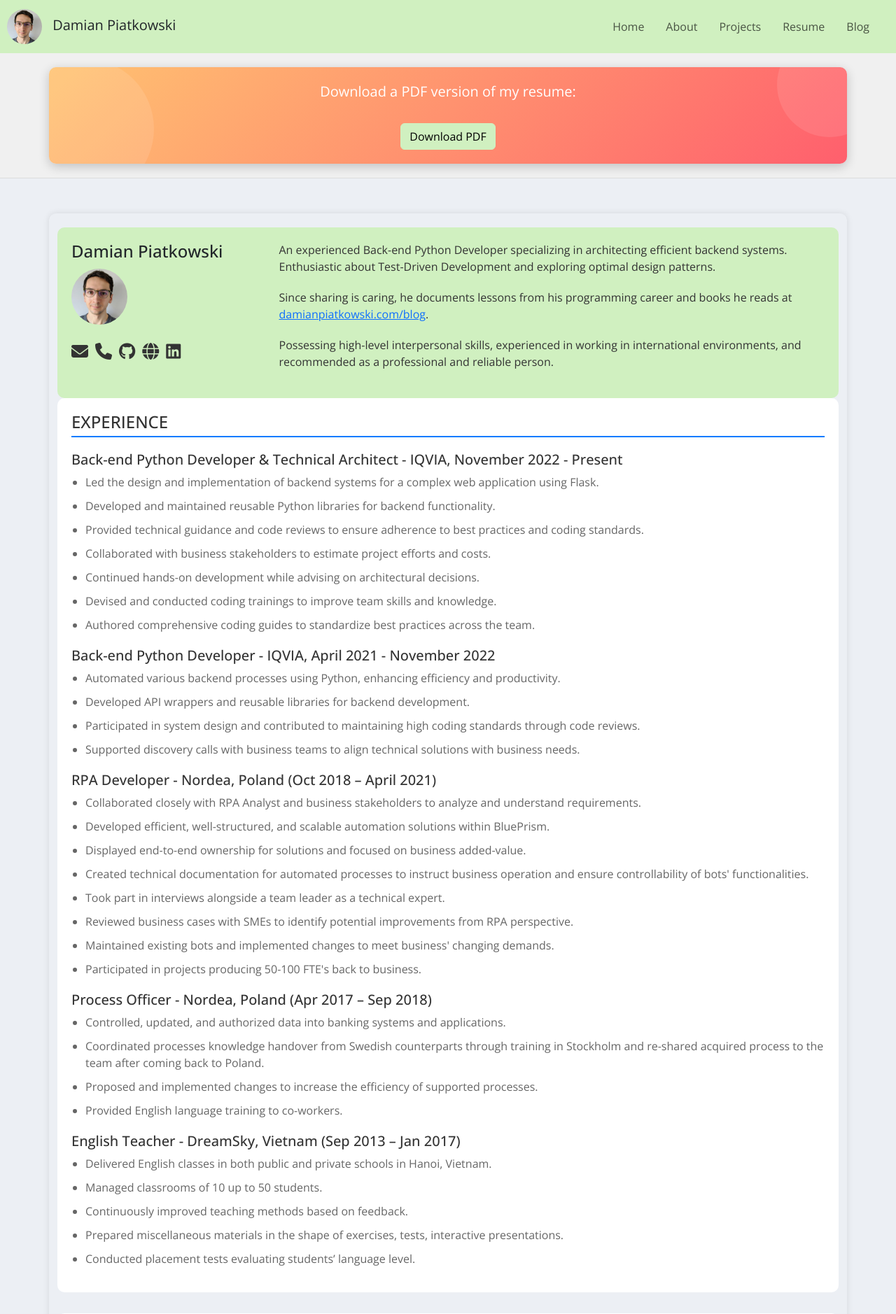
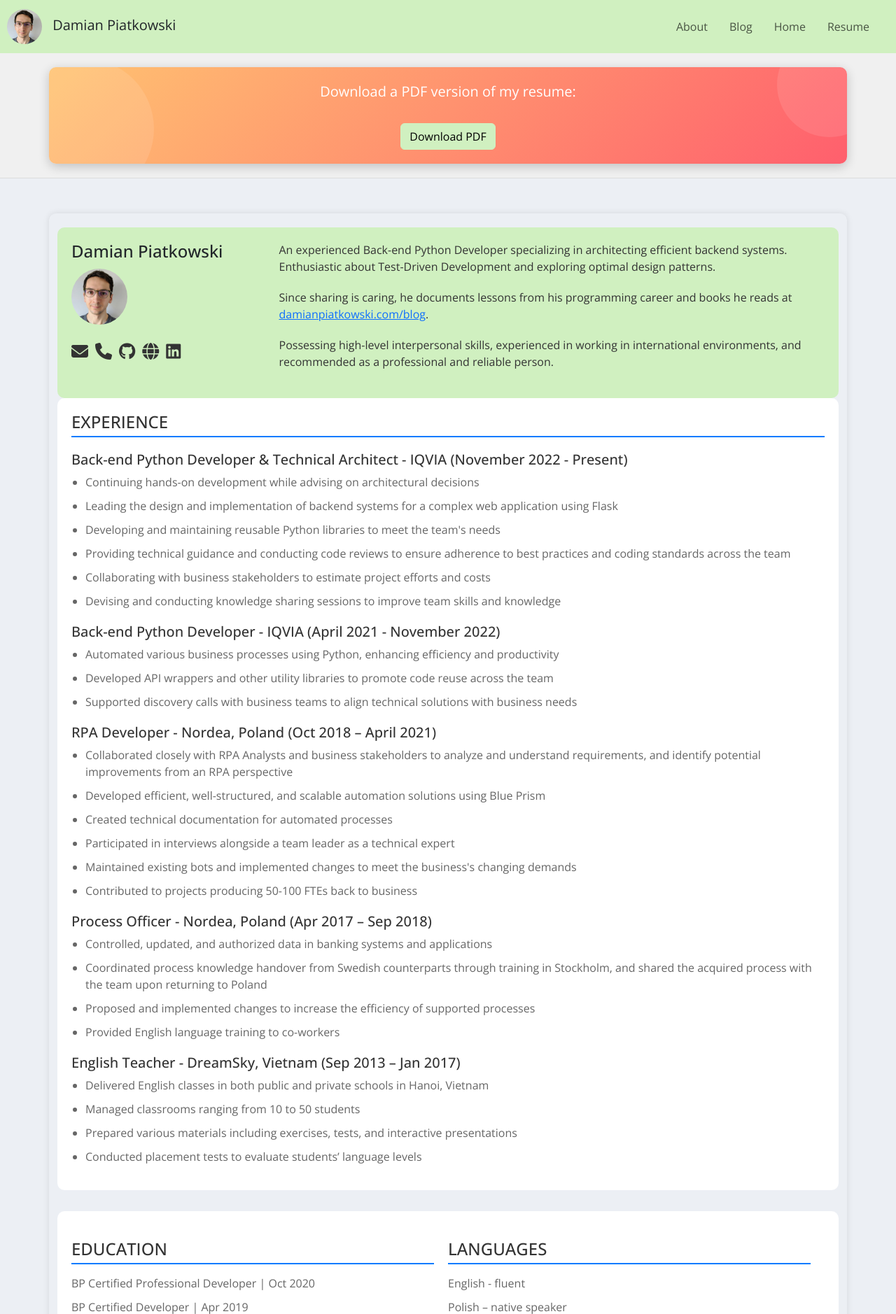
Before and after one commit to damian-j-piatkowski/damianpiatkowski.com, a Flask app: page /resume in a window 1280 px wide. Shown: the top 1878 px of the page at 70% size. Run offline with Flask 3, Linux system fonts and the light colour scheme.

Commit message:
Polished resume.html.

```diff
--- a/templates/base.html
+++ b/templates/base.html
@@ -16,7 +16,7 @@
 </head>
 <body class="open-sans"> <!-- Apply the open-sans class to the body -->
     <nav class="navbar navbar-expand-lg navbar-light custom-green-bg">
-        <a class="navbar-brand" href="#about">
+        <a class="navbar-brand" href="about-me">
             <img src="{{ url_for('static', filename='images/navbar_profile.jpg') }}" alt="Profile Picture">
             Damian Piatkowski
         </a>
@@ -26,19 +26,16 @@
         <div class="collapse navbar-collapse" id="navbarNav">
             <ul class="navbar-nav ms-auto">
                 <li class="nav-item">
+                    <a class="nav-link" href="about-me" id="about_link">About</a>
+                </li>
+                <li class="nav-item">
+                    <a class="nav-link" href="/blog" id="blog_link">Blog</a>
+                </li>
+                <li class="nav-item">
                     <a class="nav-link" href="/" id="home_link">Home</a>
                 </li>
                 <li class="nav-item">
-                    <a class="nav-link" href="about-me" id="about_link">About</a>
-                </li>
-                <li class="nav-item">
-                    <a class="nav-link" href="#" id="projects_link">Projects</a>
-                </li>
-                <li class="nav-item">
-                    <a class="nav-link" href="#" id="resume_link">Resume</a>
-                </li>
-                <li class="nav-item">
-                    <a class="nav-link" href="#" id="blog_link">Blog</a>
+                    <a class="nav-link" href="/resume" id="resume_link">Resume</a>
                 </li>
             </ul>
         </div>
--- a/templates/resume.html
+++ b/templates/resume.html
@@ -12,7 +12,7 @@
         <div class="container text-center funky-container">
             <div class="funky-content">
                 <p>Download a PDF version of my resume:</p>
-                <a href="{{ url_for('static', filename='files/Damian_Piatkowski_Resume.pdf') }}" class="btn btn-custom-green" download>Download PDF</a>
+                <a href="{{ url_for('static', filename='files/resume.pdf') }}" class="btn btn-custom-green" download>Download PDF</a>
             </div>
         </div>
     </div>
@@ -44,60 +44,55 @@
             <section class="resume-section-content">
                 <h2>EXPERIENCE</h2>
                 <article>
-                    <h3>Back-end Python Developer & Technical Architect - IQVIA, November 2022 - Present</h3>
+                    <h3>Back-end Python Developer & Technical Architect - IQVIA (November 2022 - Present)</h3>
                     <ul>
-                        <li>Led the design and implementation of backend systems for a complex web application using Flask.</li>
-                        <li>Developed and maintained reusable Python libraries for backend functionality.</li>
-                        <li>Provided technical guidance and code reviews to ensure adherence to best practices and coding standards.</li>
-                        <li>Collaborated with business stakeholders to estimate project efforts and costs.</li>
-                        <li>Continued hands-on development while advising on architectural decisions.</li>
-                        <li>Devised and conducted coding trainings to improve team skills and knowledge.</li>
-                        <li>Authored comprehensive coding guides to standardize best practices across the team.</li>
+                        <li>Continuing hands-on development while advising on architectural decisions</li>
+                        <li>Leading the design and implementation of backend systems for a complex web application using Flask</li>
+                        <li>Developing and maintaining reusable Python libraries to meet the team's needs</li>
+                        <li>Providing technical guidance and conducting code reviews to ensure adherence to best practices and coding standards across the team</li>
+                        <li>Collaborating with business stakeholders to estimate project efforts and costs</li>
+                        <li>Devising and conducting knowledge sharing sessions to improve team skills and knowledge</li>
                     </ul>
                 </article>
 
                 <article>
-                    <h3>Back-end Python Developer - IQVIA, April 2021 - November 2022</h3>
+                    <h3>Back-end Python Developer - IQVIA (April 2021 - November 2022)</h3>
                     <ul>
-                        <li>Automated various backend processes using Python, enhancing efficiency and productivity.</li>
-                        <li>Developed API wrappers and reusable libraries for backend development.</li>
-                        <li>Participated in system design and contributed to maintaining high coding standards through code reviews.</li>
-                        <li>Supported discovery calls with business teams to align technical solutions with business needs.</li>
+                        <li>Automated various business processes using Python, enhancing efficiency and productivity</li>
+                        <li>Developed API wrappers and other utility libraries to promote code reuse across the team</li>
+                        <li>Supported discovery calls with business teams to align technical solutions with business needs</li>
                     </ul>
                 </article>
 
                 <article>
                     <h3>RPA Developer - Nordea, Poland (Oct 2018 – April 2021)</h3>
                     <ul>
-                        <li>Collaborated closely with RPA Analyst and business stakeholders to analyze and understand requirements.</li>
-                        <li>Developed efficient, well-structured, and scalable automation solutions within BluePrism.</li>
-                        <li>Displayed end-to-end ownership for solutions and focused on business added-value.</li>
-                        <li>Created technical documentation for automated processes to instruct business operation and ensure controllability of bots' functionalities.</li>
-                        <li>Took part in interviews alongside a team leader as a technical expert.</li>
-                        <li>Reviewed business cases with SMEs to identify potential improvements from RPA perspective.</li>
-                        <li>Maintained existing bots and implemented changes to meet business' changing demands.</li>
-                        <li>Participated in projects producing 50-100 FTE's back to business.</li>
+                        <li>Collaborated closely with RPA Analysts and business stakeholders to analyze and understand requirements, and identify potential improvements from an RPA perspective</li>
+                        <li>Developed efficient, well-structured, and scalable automation solutions using Blue Prism</li>
+                        <li>Created technical documentation for automated processes</li>
+                        <li>Participated in interviews alongside a team leader as a technical expert</li>
+                        <li>Maintained existing bots and implemented changes to meet the business's changing demands</li>
+                        <li>Contributed to projects producing 50-100 FTEs back to business</li>
                     </ul>
                 </article>
 
                 <article>
                     <h3>Process Officer - Nordea, Poland (Apr 2017 – Sep 2018)</h3>
                     <ul>
-                        <li>Controlled, updated, and authorized data into banking systems and applications.</li>
-                        <li>Coordinated processes knowledge handover from Swedish counterparts through training in Stockholm and re-shared acquired process to the team after coming back to Poland.</li>
-                        <li>Proposed and implemented changes to increase the efficiency of supported processes.</li>
-                        <li>Provided English language training to co-workers.</li>
+                        <li>Controlled, updated, and authorized data in banking systems and applications</li>
+                        <li>Coordinated process knowledge handover from Swedish counterparts through training in Stockholm, and shared the acquired process with the team upon returning to Poland</li>
+                        <li>Proposed and implemented changes to increase the efficiency of supported processes</li>
+                        <li>Provided English language training to co-workers</li>
                     </ul>
                 </article>
 
                 <article>
                     <h3>English Teacher - DreamSky, Vietnam (Sep 2013 – Jan 2017)</h3>
                     <ul>
-                        <li>Delivered English classes in both public and private schools in Hanoi, Vietnam.</li>
-                        <li>Managed classrooms of 10 up to 50 students.</li>
-                        <li>Continuously improved teaching methods based on feedback.</li>
-                        <li>Prepared miscellaneous materials in the shape of exercises, tests, interactive presentations.</li>
-                        <li>Conducted placement tests evaluating students’ language level.</li>
+                        <li>Delivered English classes in both public and private schools in Hanoi, Vietnam</li>
+                        <li>Managed classrooms ranging from 10 to 50 students</li>
+                        <li>Prepared various materials including exercises, tests, and interactive presentations</li>
+                        <li>Conducted placement tests to evaluate students’ language levels</li>
                     </ul>
                 </article>
             </section>
@@ -134,20 +129,22 @@
                         <ul>
                             <li>Flask</li>
                             <li>HTML & CSS</li>
-                            <li>JavaScript</li>
                             <li>Linux</li>
                             <li>Python</li>
+                            <li>RESTful API Design</li>
                             <li>SQL</li>
-                            <li>Test-driven-development</li>
+                            <li>Test-Driven Development</li>
+                            <li>Version Control (Git)</li>
                         </ul>
                     </div>
                     <div class="skills-subsection">
                         <h3>Soft Skills</h3>
                         <ul>
-                            <li>Adaptability and flexibility</li>
-                            <li>Effective communication with business stakeholders</li>
-                            <li>Mentoring and training team members</li>
-                            <li>Team collaboration and leadership</li>
+                            <li>Adaptability</li>
+                            <li>Customer Focus</li>
+                            <li>Effective Communication with Business Stakeholders</li>
+                            <li>Mentoring and Training Team Members</li>
+                            <li>Attention to Detail</li>
                         </ul>
                     </div>
                 </div>
```
